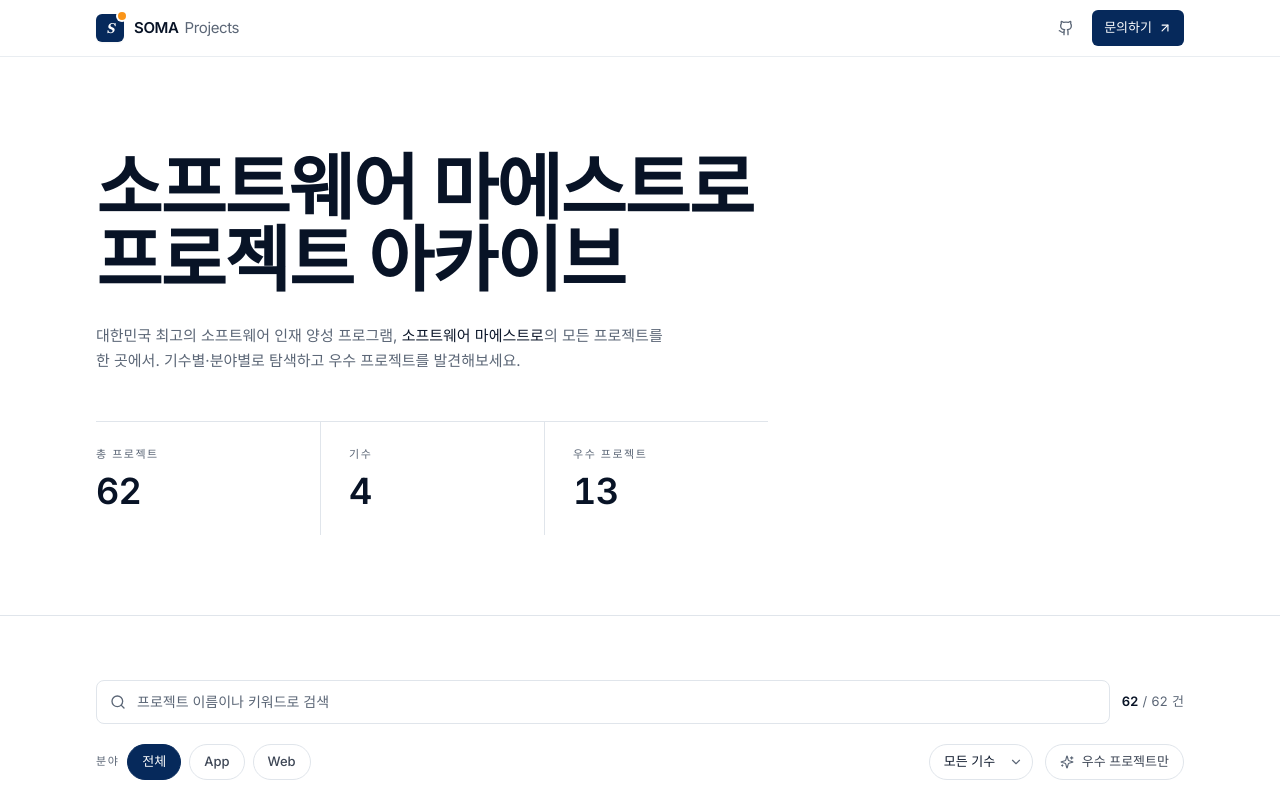
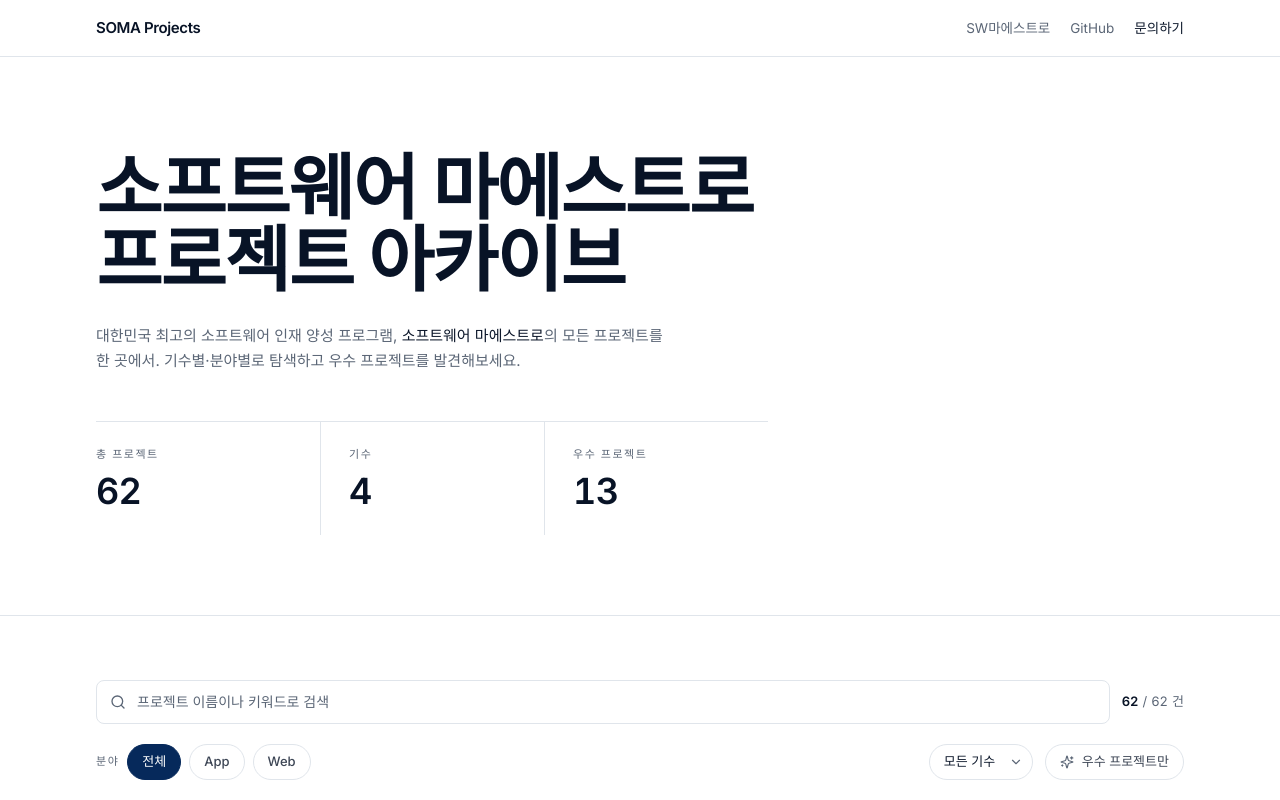
Before and after one commit to wibaek/soma-projects, a Next.js app: page / in a window 1280 px wide. Shown: the top 800 px of the page. Built offline with nearby package versions, Linux system fonts and the light colour scheme; a web font is replaced by a local one.

Commit message:
design: 헤더와 푸터 레이아웃 정리

```diff
--- a/app/layout.tsx
+++ b/app/layout.tsx
@@ -1,27 +1,14 @@
 import type React from "react";
 import type { Metadata } from "next";
-import { Inter, Fraunces, JetBrains_Mono } from "next/font/google";
+import { Inter } from "next/font/google";
 import { GoogleAnalytics } from "@next/third-parties/google";
-import { Github, Mail, ArrowUpRight } from "lucide-react";
+import { Github, Mail } from "lucide-react";
 import Link from "next/link";
 import "./globals.css";
 
 const inter = Inter({
   subsets: ["latin"],
   variable: "--font-sans",
-  display: "swap",
-});
-
-const fraunces = Fraunces({
-  subsets: ["latin"],
-  variable: "--font-serif",
-  display: "swap",
-  axes: ["SOFT", "opsz"],
-});
-
-const jetbrains = JetBrains_Mono({
-  subsets: ["latin"],
-  variable: "--font-mono",
   display: "swap",
 });
 
@@ -37,44 +24,41 @@
   children: React.ReactNode;
 }>) {
   return (
-    <html
-      lang="ko"
-      className={`${inter.variable} ${fraunces.variable} ${jetbrains.variable}`}
-    >
+    <html lang="ko" className={inter.variable}>
       <body className="min-h-screen bg-background text-foreground">
-        <header className="sticky top-0 z-40 border-b border-border/70 bg-background/85 backdrop-blur-md">
+        <header className="border-b border-border bg-background">
           <div className="mx-auto flex h-14 max-w-6xl items-center justify-between px-5 sm:px-8">
             <Link
               href="/"
-              className="group flex items-center gap-2.5 text-[15px] font-semibold tracking-tight"
+              className="text-[15px] font-semibold tracking-tight text-ink-deep"
             >
-              <Logo />
-              <span className="flex items-baseline gap-1.5">
-                <span className="text-ink-deep">SOMA</span>
-                <span className="font-normal text-muted-foreground">
-                  Projects
-                </span>
-              </span>
+              SOMA Projects
             </Link>
 
-            <nav className="flex items-center gap-1 sm:gap-2">
+            <nav className="flex items-center gap-5 text-[13.5px] text-muted-foreground">
+              <a
+                href="https://www.swmaestro.org/sw/singl/projectIntc/list.do?menuNo=200013"
+                target="_blank"
+                rel="noopener noreferrer"
+                className="hidden transition-colors hover:text-foreground sm:inline"
+              >
+                SW마에스트로
+              </a>
               <a
                 href="https://github.com/wibaek/soma-projects"
                 target="_blank"
                 rel="noopener noreferrer"
-                aria-label="GitHub"
-                className="hidden h-9 w-9 items-center justify-center rounded-md text-muted-foreground transition-colors hover:bg-subtle hover:text-foreground sm:inline-flex"
+                className="hidden transition-colors hover:text-foreground sm:inline"
               >
-                <Github className="h-4 w-4" />
+                GitHub
               </a>
               <a
                 href="https://open.kakao.com/o/sFa5F6rh"
                 target="_blank"
                 rel="noopener noreferrer"
-                className="group inline-flex h-9 items-center gap-1.5 rounded-md bg-ink px-3 text-[13px] font-medium text-paper transition-all hover:bg-ink-deep"
+                className="text-foreground transition-colors hover:text-brand"
               >
                 문의하기
-                <ArrowUpRight className="h-3.5 w-3.5 transition-transform group-hover:-translate-y-0.5 group-hover:translate-x-0.5" />
               </a>
             </nav>
           </div>
@@ -82,66 +66,36 @@
 
         {children}
 
-        <footer className="mt-32 border-t border-border bg-subtle/40">
-          <div className="mx-auto max-w-6xl px-5 py-14 sm:px-8">
-            <div className="grid gap-10 sm:grid-cols-12">
-              <div className="sm:col-span-6">
-                <div className="flex items-center gap-2.5 text-[15px] font-semibold">
-                  <Logo />
-                  <span className="flex items-baseline gap-1.5">
-                    <span className="text-ink-deep">SOMA</span>
-                    <span className="font-normal text-muted-foreground">
-                      Projects
-                    </span>
-                  </span>
-                </div>
-                <p className="mt-4 max-w-sm text-[13.5px] leading-relaxed text-muted-foreground">
+        <footer className="mt-24 border-t border-border">
+          <div className="mx-auto max-w-6xl px-5 py-10 sm:px-8">
+            <div className="flex flex-col gap-6 sm:flex-row sm:items-start sm:justify-between">
+              <div className="max-w-md">
+                <p className="text-[14px] font-semibold tracking-tight text-ink-deep">
+                  SOMA Projects
+                </p>
+                <p className="mt-2 text-[13px] leading-relaxed text-muted-foreground">
                   소프트웨어 마에스트로 프로그램의 프로젝트들을 한 곳에서
-                  탐색하고 발견하는 비공식 아카이브.
+                  탐색하는 비공식 아카이브입니다.
                 </p>
               </div>
 
-              <div className="sm:col-span-3">
-                <p className="text-[11px] font-medium uppercase tracking-[0.16em] text-muted-foreground">
-                  Resources
-                </p>
-                <ul className="mt-3 space-y-2 text-[13.5px]">
-                  <li>
-                    <a
-                      href="https://www.swmaestro.org/sw/singl/projectIntc/list.do?menuNo=200013"
-                      target="_blank"
-                      rel="noopener noreferrer"
-                      className="inline-flex items-center gap-1 text-foreground/80 transition-colors hover:text-brand"
-                    >
-                      주요 프로젝트 소개
-                      <ArrowUpRight className="h-3 w-3" />
-                    </a>
-                  </li>
+              <ul className="flex flex-wrap gap-x-5 gap-y-2 text-[13px] text-muted-foreground">
                 <li>
                   <a
                     href="https://www.swmaestro.org/"
                     target="_blank"
                     rel="noopener noreferrer"
-                      className="inline-flex items-center gap-1 text-foreground/80 transition-colors hover:text-brand"
+                    className="transition-colors hover:text-foreground"
                   >
-                      SW마에스트로 공식 사이트
-                      <ArrowUpRight className="h-3 w-3" />
+                    SW마에스트로
                   </a>
                 </li>
-                </ul>
-              </div>
-
-              <div className="sm:col-span-3">
-                <p className="text-[11px] font-medium uppercase tracking-[0.16em] text-muted-foreground">
-                  Contact
-                </p>
-                <ul className="mt-3 space-y-2 text-[13.5px]">
                 <li>
                   <a
                     href="https://github.com/wibaek/soma-projects"
                     target="_blank"
                     rel="noopener noreferrer"
-                      className="inline-flex items-center gap-1.5 text-foreground/80 transition-colors hover:text-brand"
+                    className="inline-flex items-center gap-1 transition-colors hover:text-foreground"
                   >
                     <Github className="h-3.5 w-3.5" />
                     GitHub
@@ -150,7 +104,7 @@
                 <li>
                   <a
                     href="mailto:devmuromi@gmail.com"
-                      className="inline-flex items-center gap-1.5 text-foreground/80 transition-colors hover:text-brand"
+                    className="inline-flex items-center gap-1 transition-colors hover:text-foreground"
                   >
                     <Mail className="h-3.5 w-3.5" />
                     Email
@@ -158,17 +112,11 @@
                 </li>
               </ul>
             </div>
-            </div>
 
-            <div className="mt-12 flex flex-col items-start justify-between gap-2 border-t border-border pt-6 text-[12px] text-muted-foreground sm:flex-row sm:items-center">
-              <p>
+            <p className="mt-8 border-t border-border pt-6 text-[12px] text-muted-foreground">
               © {new Date().getFullYear()} SOMA Projects. 비공식 커뮤니티
               아카이브.
             </p>
-              <p className="font-mono text-[11px] uppercase tracking-[0.18em]">
-                Crafted with care · Seoul · ’26
-              </p>
-            </div>
           </div>
         </footer>
       </body>
@@ -176,12 +124,3 @@
     </html>
   );
 }
-
-function Logo() {
-  return (
-    <span className="relative inline-flex h-7 w-7 items-center justify-center rounded-md bg-ink text-paper shadow-sm">
-      <span className="font-serif text-[14px] italic leading-none">S</span>
-      <span className="absolute -right-0.5 -top-0.5 h-2 w-2 rounded-full bg-accent ring-2 ring-background" />
-    </span>
-  );
-}
```
Lines whose indentation alone changed are shown as unchanged.
